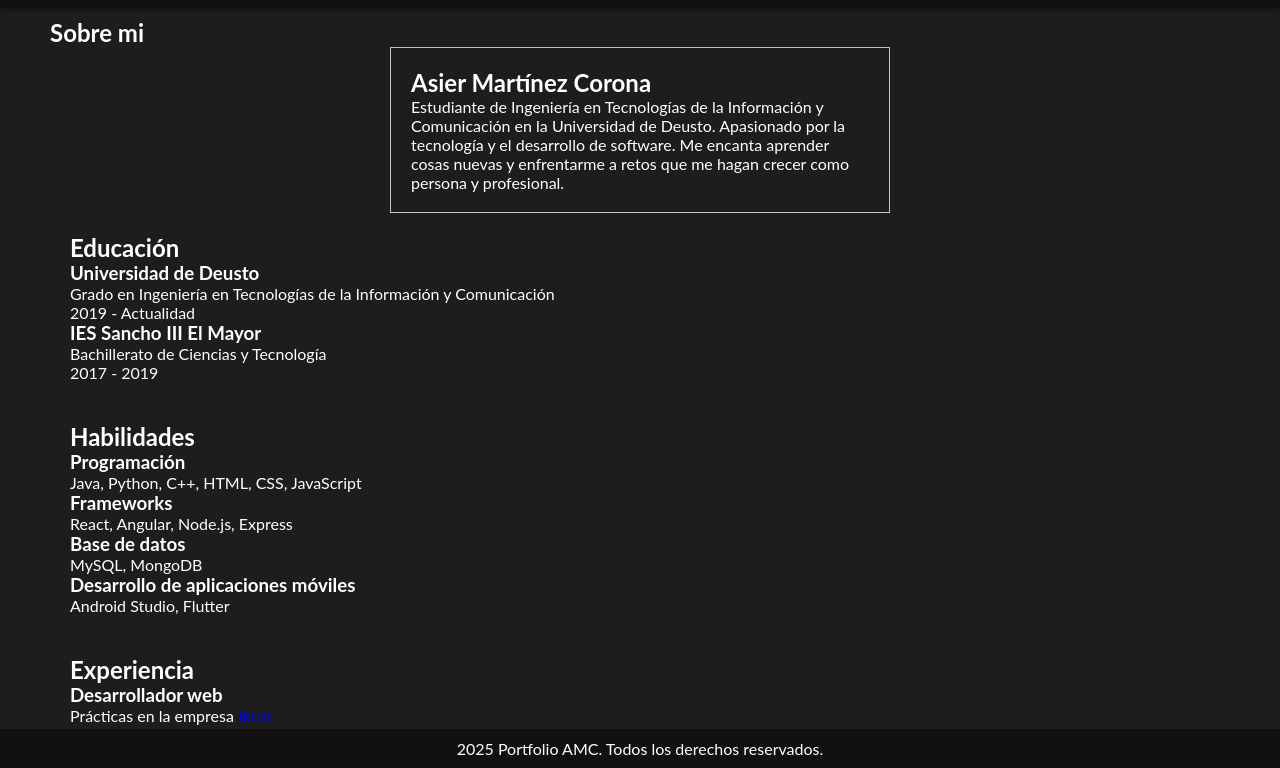
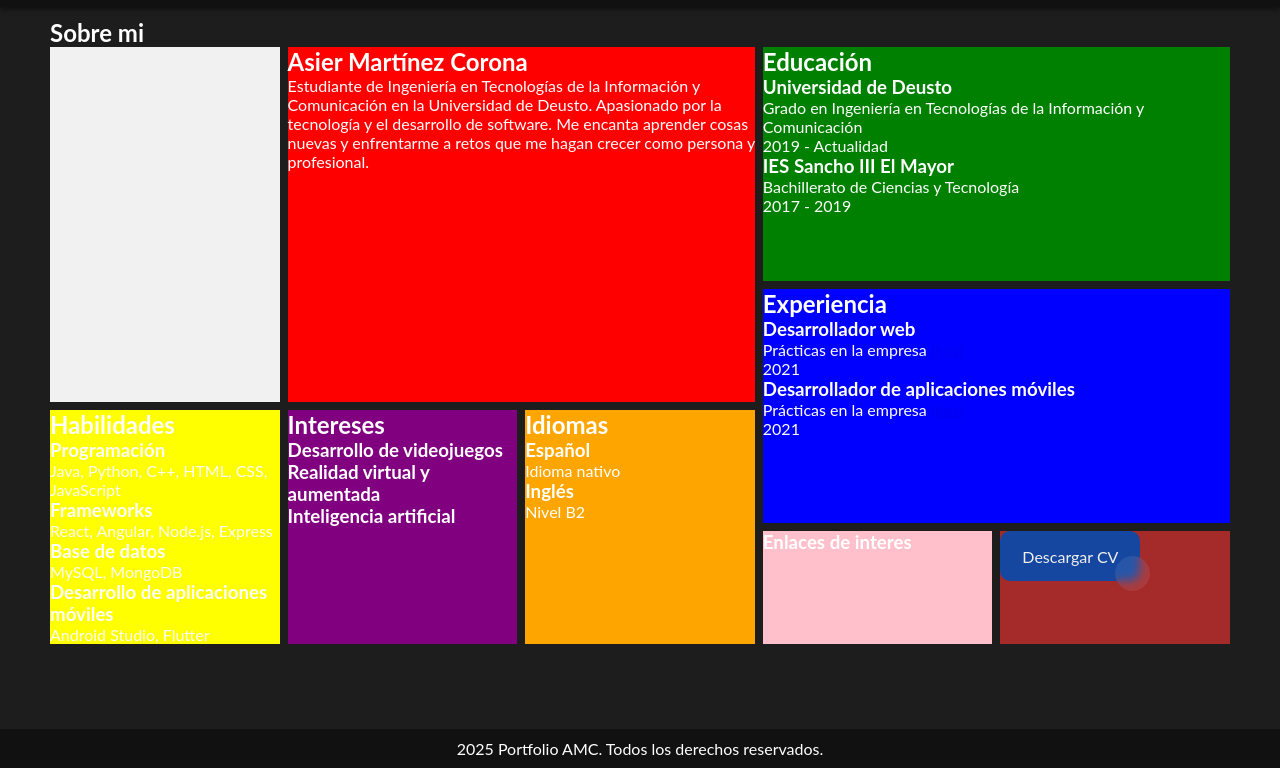
Before and after one commit to parzival-von/PortfolioAMC, a plain HTML site: page sobre-mi.html in a window 1280 px wide. Shown: the part 32-800 px from the top of the page. Drawn offline with Linux system fonts and the light colour scheme.

Commit message:
Sobre mi maquetado

```diff
--- a/css/sobremi.css
+++ b/css/sobremi.css
@@ -1,19 +1,133 @@
-
-.container-sobre-mi {
-    width: 500px;
-    margin: 0 auto;
-    padding: 20px;
-    border: 1px solid #c3c3c3;
-    display: flex;
-    flex-direction: row;
-    justify-content: space-between;
+.parent{
+    display: grid;
+    grid-template-columns: repeat(5, 1fr);
+    grid-template-rows: repeat(5, 1fr);
+    gap: 8px;
+}
+.modelviewer{
+    grid-row: span 3 / span 3;
+    background-color: #f1f1f1;
+    width: 100%;
+    height: 100%;
+}
+.container-sobremi{
+    grid-column: span 2 / span 2;
+    grid-row: span 3 / span 3;
+    background-color: red;
 }
 
-.secciones{
-    padding: 20px;
-    width: 50%;
-    display: flex;
-    flex-direction: column;
-    justify-content: space-between;
-    width: 50%;
+
+.secciones-educacion{
+    grid-column: span 2 / span 2;
+    grid-row: span 2 / span 2;
+    grid-column-start: 4;
+    background-color:green;
 }
+
+.seccion-experiencia{
+    grid-column: span 2 / span 2;
+    grid-row: span 2 / span 2;
+    grid-column-start: 4;
+    grid-row-start: 3;
+    background-color:blue;
+}
+
+.seccion-habilidades{
+    grid-row: span 2 / span 2;
+    grid-row-start: 4;
+    background-color:yellow;
+}
+
+.seccion-intereses{
+    grid-row: span 2 / span 2;
+    grid-row-start: 4;
+    background-color:purple;
+}
+
+.seccion-idiomas{
+    grid-row: span 2 / span 2;
+    grid-row-start: 4;
+    background-color:orange;
+}
+
+.container-enlaces{
+    grid-column-start: 4;
+    grid-row-start: 5;
+    background-color: pink;
+}
+.container-cv{
+    grid-column-start: 5;
+    grid-row-start: 5;
+    background-color: brown;
+}
+button a{
+    text-decoration: none;
+    color: #f0f0f0;
+}
+
+button {
+  all: unset;
+  width: 100px;
+  height: 30px;
+  font-size: 16px;
+  background: transparent;
+  border: none;
+  position: relative;
+  color: #f0f0f0;
+  cursor: pointer;
+  z-index: 1;
+  padding: 10px 20px;
+  display: flex;
+  align-items: center;
+  justify-content: center;
+  white-space: nowrap;
+  user-select: none;
+  -webkit-user-select: none;
+  touch-action: manipulation;
+}
+
+button::after,
+button::before {
+  content: '';
+  position: absolute;
+  bottom: 0;
+  right: 0;
+  z-index: -99999;
+  transition: all .4s;
+}
+
+button::before {
+  transform: translate(0%, 0%);
+  width: 100%;
+  height: 100%;
+  background: #1547a0;
+  border-radius: 10px;
+}
+
+button::after {
+  transform: translate(10px, 10px);
+  width: 35px;
+  height: 35px;
+  background: #ffffff15;
+  backdrop-filter: blur(5px);
+  -webkit-backdrop-filter: blur(5px);
+  border-radius: 50px;
+}
+
+button:hover::before {
+  transform: translate(5%, 20%);
+  width: 110%;
+  height: 110%;
+}
+
+button:hover::after {
+  border-radius: 10px;
+  transform: translate(0, 0);
+  width: 100%;
+  height: 100%;
+}
+
+button:active::after {
+  transition: 0s;
+  transform: translate(0, 5%);
+}
--- a/sobre-mi.html
+++ b/sobre-mi.html
@@ -24,18 +24,17 @@
     <main>
         <section id="sobre-mi">
             <h2>Sobre mi</h2>
-            <div id="col-rev" class="container-sobre-mi">
+            <div class="parent">
                 <div class=" box modelviewer">
                     <model-viewer src="3dModel/ImageToStl.com_man_bust.glb" ar ar-modes="webxr scene-viewer quick-look" camera-controls tone-mapping="neutral" poster="poster.webp" shadow-intensity="1">
                     </model-viewer>
                 </div>
-                <div class=" box container">
+                <div class="container-sobremi">
                     <h2>Asier Martínez Corona</h2>
                     <p>Estudiante de Ingeniería en Tecnologías de la Información y Comunicación en la Universidad de Deusto. Apasionado por la tecnología y el desarrollo de software. Me encanta aprender cosas nuevas y enfrentarme a retos que me hagan crecer como persona y profesional.</p>
                 </div>
-            </div>
 
-            <div class="secciones">
+            <div class="secciones-educacion">
                 <h2>Educación</h2>
                 <div class="container-educacion">
                     <div class="card">
@@ -50,8 +49,22 @@
                     </div>
                 </div>
             </div>
-
-            <div class="secciones">
+                <div class="seccion-experiencia">
+                    <h2>Experiencia</h2>
+                    <div class="container-experiencia">
+                        <div class="card">
+                            <h3>Desarrollador web</h3>
+                            <p>Prácticas en la empresa <a href="https://www.ikusi.com/es/">Ikusi</a></p>
+                            <p>2021</p>
+                        </div>
+                        <div class="card">
+                            <h3>Desarrollador de aplicaciones móviles</h3>
+                            <p>Prácticas en la empresa <a href="https://www.ikusi.com/es/">Ikusi</a></p>
+                            <p>2021</p>
+                        </div>
+                    </div>
+                </div>
+                <div class="seccion-habilidades">
                     <h2>Habilidades</h2>
                         <div class="container-habilidades">
                             <div class="card">
@@ -73,23 +86,23 @@
                         </div>
                     </div>
 
-                <div class="secciones">
-                    <h2>Experiencia</h2>
-                    <div class="container-experiencia">
+
+
+                <div class="seccion-intereses">
+                    <h2>Intereses</h2>
+                    <div class="container-intereses">
                         <div class="card">
-                            <h3>Desarrollador web</h3>
-                            <p>Prácticas en la empresa <a href="https://www.ikusi.com/es/">Ikusi</a></p>
-                            <p>2021</p>
+                            <h3>Desarrollo de videojuegos</h3>
                         </div>
                         <div class="card">
-                            <h3>Desarrollador de aplicaciones móviles</h3>
-                            <p>Prácticas en la empresa <a href="https://www.ikusi.com/es/">Ikusi</a></p>
-                            <p>2021</p>
+                            <h3>Realidad virtual y aumentada</h3>
+                        </div>
+                        <div class="card">
+                            <h3>Inteligencia artificial</h3>
                         </div>
                     </div>
                 </div>
-
-                <div>
+                <div class="seccion-idiomas">
                     <h2>Idiomas</h2>
                     <div class="container-idiomas">
                         <div class="card">
@@ -103,18 +116,13 @@
                     </div>
                 </div>
 
-                <div>
-                    <h2>Intereses</h2>
-                    <div class="container-intereses">
-                        <div class="card">
-                            <h3>Desarrollo de videojuegos</h3>
+                <div class="container-enlaces">
+                <h3>Enlaces de interes</h3>
+                <a href="#ar.html"></a>
                 </div>
-                        <div class="card">
-                            <h3>Realidad virtual y aumentada</h3>
-                        </div>
-                        <div class="card">
-                            <h3>Inteligencia artificial</h3>
-                        </div>
+
+                <div class="container-cv">
+                    <button><a href="cv.pdf" download="cv.pdf">Descargar CV</a></button>
                 </div>
             </div>
             </section>
```
Lines whose indentation alone changed are shown as unchanged.
